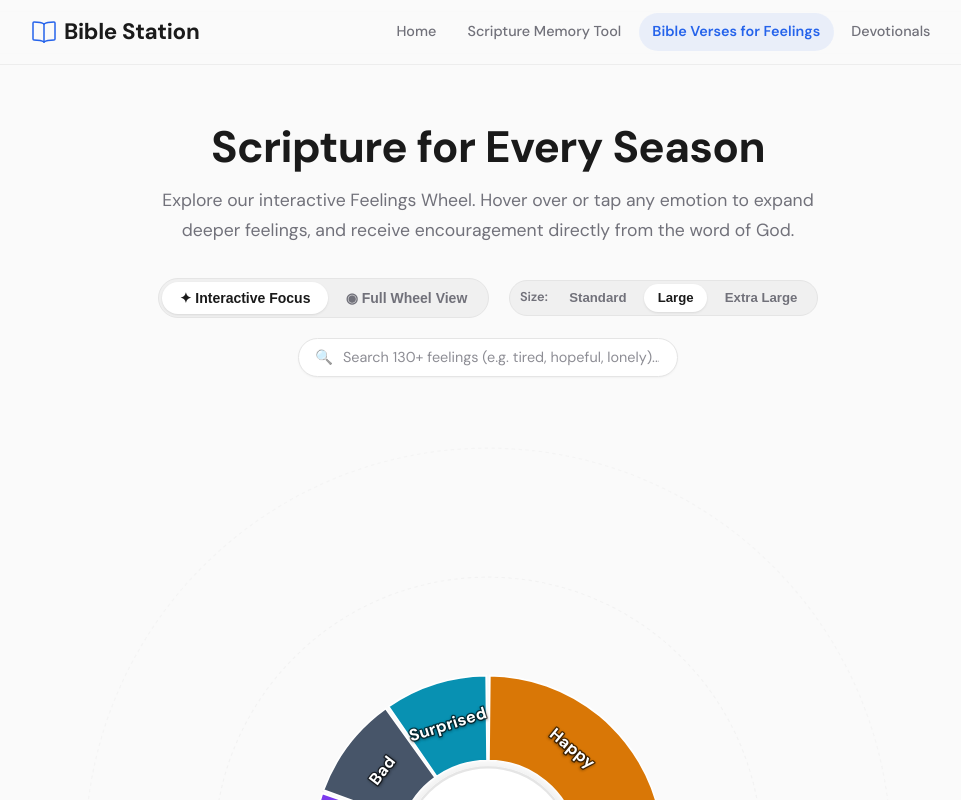
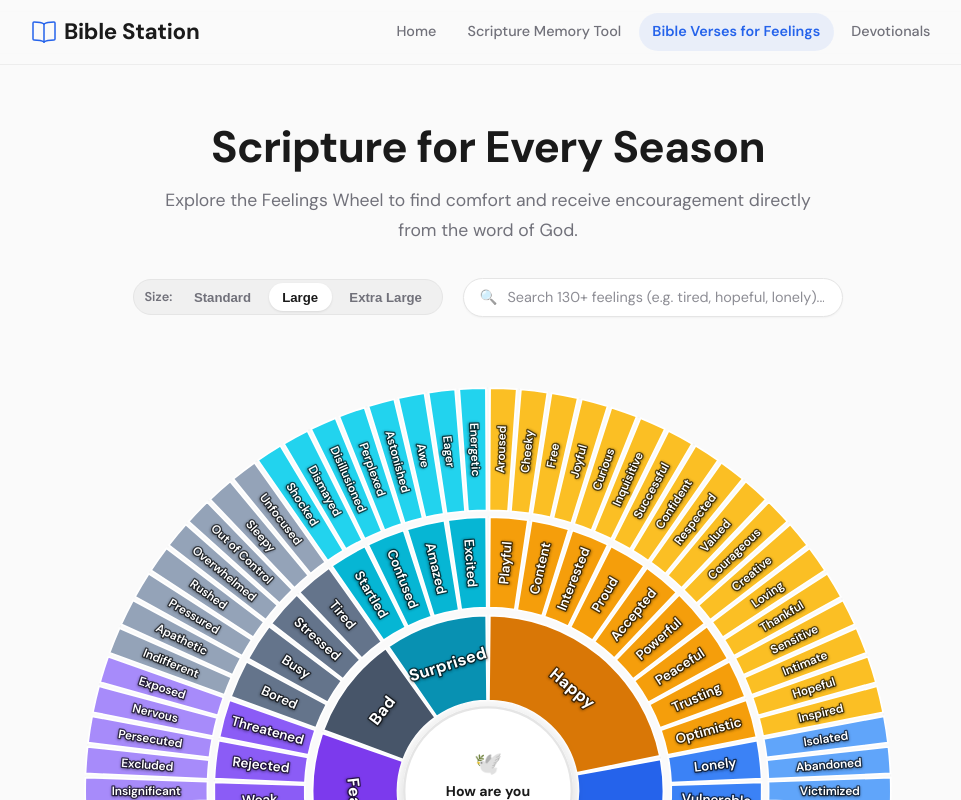
Before and after one commit to haftel/bible-station, a Vue app: page /verses-for-feelings in a window 1280 px wide. Shown: the top 800 px of the page, without its empty margins (152-1113 px from the left). Built offline with nearby package versions, Linux system fonts and the light colour scheme.

Commit message:
feat(feelings-wheel): make full wheel view default and remove interactive references

```diff
--- a/src/views/VersesForFeelingsView.vue
+++ b/src/views/VersesForFeelingsView.vue
@@ -3,29 +3,11 @@
     <header class="page-header">
       <h1 class="page-title">Scripture for Every Season</h1>
       <p class="page-subtitle">
-        Explore our interactive Feelings Wheel. Hover over or tap any emotion to expand deeper feelings,
-        and receive encouragement directly from the word of God.
+        Explore the Feelings Wheel to find comfort and receive encouragement directly from the word of God.
       </p>
 
       <!-- View Controls & Search Bar -->
       <div class="wheel-controls-bar">
-        <div class="mode-toggle-group">
-          <button
-            :class="['toggle-btn', { active: viewMode === 'focus' }]"
-            @click="setMode('focus')"
-            title="Interactive expansion on hover/tap"
-          >
-            ✦ Interactive Focus
-          </button>
-          <button
-            :class="['toggle-btn', { active: viewMode === 'full' }]"
-            @click="setMode('full')"
-            title="Display all 3 tiers of feelings simultaneously"
-          >
-            ◉ Full Wheel View
-          </button>
-        </div>
-
         <!-- Wheel Size Control -->
         <div class="size-toggle-group" role="group" aria-label="Wheel Size">
           <span class="size-group-label">Size:</span>
@@ -142,9 +124,9 @@
         >
           <svg
             viewBox="-380 -380 760 760"
-            :class="['feelings-wheel-svg', `mode-${viewMode}`]"
+            class="feelings-wheel-svg"
             role="img"
-            aria-label="Interactive Feelings Wheel"
+            aria-label="Feelings Wheel"
           >
             <defs>
               <filter id="hub-shadow" x="-30%" y="-30%" width="160%" height="160%">
@@ -292,7 +274,6 @@
                 <text y="-18" class="hub-peace-icon">🕊️</text>
                 <text y="4" class="hub-default-title">How are you</text>
                 <text y="22" class="hub-default-subtitle">feeling?</text>
-                <text y="40" class="hub-default-hint">Hover or tap to expand</text>
               </template>
             </g>
           </svg>
@@ -301,7 +282,7 @@
         <!-- Wheel Hint / Instructions -->
         <p class="wheel-hint-text">
           <span class="hint-bullet">💡</span>
-          <strong>How it works:</strong> Hover or tap a core emotion to expand its sub-feelings, then choose any feeling to load encouraging scripture.
+          <strong>How it works:</strong> Select any emotion on the wheel or search above to load encouraging scripture.
         </p>
       </div>
 
@@ -389,7 +370,7 @@
           <span class="welcome-icon">📖</span>
           <h3 class="welcome-title">Find Encouragement from God's Word</h3>
           <p class="welcome-text">
-            Select or hover over any feeling on the wheel above to see scripture to guide you through what you're experiencing today.
+            Select any feeling on the wheel above to see scripture to guide you through what you're experiencing today.
           </p>
         </div>
       </section>
@@ -468,7 +449,6 @@ import {
 } from '@/data/feelingsWheelData.js'
 
 // ==================== STATE ====================
-const viewMode = ref('focus') // 'focus' | 'full'
 const savedSize = typeof localStorage !== 'undefined' ? localStorage.getItem('feelings_wheel_size') : null
 const wheelSize = ref(savedSize || 'large') // Defaults to 'large' for enhanced desktop legibility
 const searchQuery = ref('')
@@ -476,7 +456,7 @@ const searchFocused = ref(false)
 const copiedRecently = ref(false)
 const showBrowseList = ref(false)
 
-// Active and selected states (INITIALIZED TO NULL - Wheel starts unexpanded!)
+// Active and selected states
 const hoveredFeelingId = ref(null)
 const selectedFeelingId = ref(null)
 const activeCoreId = ref(null)
@@ -525,35 +505,18 @@ const activeTertiary = computed(() => {
 
 // Visible Ring 2 (Secondary) Slices
 const visibleSecondarySlices = computed(() => {
-  if (viewMode.value === 'full') {
   const list = []
   FEELINGS_HIERARCHY.forEach(c => list.push(...c.secondaries))
   return list
-  }
-  // Focus Mode: only show secondaries if a core is active!
-  if (!activeCoreId.value) return []
-  const coreNode = FEELINGS_HIERARCHY.find(c => c.id === activeCoreId.value)
-  return coreNode?.secondaries || []
 })
 
 // Visible Ring 3 (Tertiary) Slices
 const visibleTertiarySlices = computed(() => {
-  if (viewMode.value === 'full') {
   const list = []
   FEELINGS_HIERARCHY.forEach(c => {
     c.secondaries.forEach(s => list.push(...s.tertiaries))
   })
   return list
-  }
-  // Focus Mode: only show tertiaries if activeSecondaryId is active!
-  if (activeSecondaryId.value) {
-    const sec = FEELINGS_INDEX[activeSecondaryId.value]
-    if (!sec) return []
-    const coreNode = FEELINGS_HIERARCHY.find(c => c.id === sec.coreId)
-    const secNode = coreNode?.secondaries.find(s => s.id === activeSecondaryId.value)
-    return secNode?.tertiaries || []
-  }
-  return []
 })
 
 // Verses for selected feeling
@@ -589,7 +552,7 @@ const onWheelMouseLeave = () => {
   collapseTimer = setTimeout(() => {
     hoveredFeelingId.value = null
     if (!selectedFeelingId.value) {
-      // Revert to initial clean unexpanded state
+      // Revert to initial clean state
       activeCoreId.value = null
       activeSecondaryId.value = null
     } else {
@@ -664,50 +627,7 @@ const onSliceEnter = (id) => {
 // Mobile touch tap handler
 const handleTouchTap = (id) => {
   if (!id || !FEELINGS_INDEX[id]) return
-  const node = FEELINGS_INDEX[id]
-
-  // Full Wheel Mode: everything is already visible, select directly
-  if (viewMode.value === 'full') {
   selectFeeling(id)
-    return
-  }
-
-  // Tier 3 (Outer Layer): 1 touch always immediately selects and displays verse!
-  if (node.tier === 3) {
-    activeCoreId.value = node.coreId
-    activeSecondaryId.value = node.parentId
-    selectFeeling(id)
-    return
-  }
-
-  // Tier 2 (Middle Layer / Secondary):
-  // 2nd tap: If this secondary was ALREADY the active secondary at touch touchdown, select it!
-  if (node.tier === 2) {
-    if (touchStartSecondaryId === node.id) {
-      selectFeeling(id)
-    } else {
-      // 1st touch: strictly expand its tertiaries
-      activeCoreId.value = node.coreId
-      activeSecondaryId.value = node.id
-      hoveredFeelingId.value = node.id
-    }
-    return
-  }
-
-  // Tier 1 (Inner Layer / Core):
-  // 2nd tap: If this core was ALREADY the active core with NO secondary active, select it!
-  if (node.tier === 1) {
-    if (touchStartCoreId === node.id && !touchStartSecondaryId) {
-      selectFeeling(id)
-    } else {
-      // 1st touch (or switching from another core / drill-down):
-      // Strictly expand this core's secondaries, NEVER select it!
-      activeCoreId.value = node.id
-      activeSecondaryId.value = null
-      hoveredFeelingId.value = node.id
-    }
-    return
-  }
 }
 
 // Desktop mouse click handler for slices
@@ -715,14 +635,6 @@ const handleSliceClick = (id) => {
   // If a touch interaction just occurred, touch handler already processed it
   if (Date.now() - touchStartTime < 700) return
   if (!id || !FEELINGS_INDEX[id]) return
-
-  const node = FEELINGS_INDEX[id]
-  if (viewMode.value === 'full' || node.tier === 3) {
-    selectFeeling(id)
-    return
-  }
-
-  // On desktop, mouse hover already expanded the slice, so click selects it
   selectFeeling(id)
 }
 
@@ -755,14 +667,6 @@ const resetSelection = () => {
   activeCoreId.value = null
   activeSecondaryId.value = null
   currentVerseIndex.value = 0
-}
-
-const setMode = (mode) => {
-  viewMode.value = mode
-  if (mode === 'focus' && !selectedFeelingId.value) {
-    activeCoreId.value = null
-    activeSecondaryId.value = null
-  }
 }
 
 const setWheelSize = (size) => {
@@ -892,36 +796,6 @@ const getTangentialTransform = (startAngle, endAngle, innerR, outerR) => {
   justify-content: center;
   gap: 1.25rem;
   margin-top: 1rem;
-}
-
-.mode-toggle-group {
-  display: inline-flex;
-  background: #f0f0f0;
-  padding: 3px;
-  border-radius: var(--radius-full);
-  border: 1px solid var(--border-color);
-}
-
-.toggle-btn {
-  background: transparent;
-  border: none;
-  padding: 0.5rem 1.1rem;
-  border-radius: var(--radius-full);
-  font-size: 0.875rem;
-  font-weight: 600;
-  color: var(--text-light);
-  cursor: pointer;
-  transition: all var(--transition-fast);
-}
-
-.toggle-btn.active {
-  background: var(--card-bg);
-  color: var(--text-main);
-  box-shadow: var(--shadow-sm);
-}
-
-.toggle-btn:hover:not(.active) {
-  color: var(--text-main);
 }
 
 /* ==================== SIZE TOGGLE GROUP ==================== */
@@ -1283,13 +1157,6 @@ const getTangentialTransform = (startAngle, endAngle, innerR, outerR) => {
   letter-spacing: -0.15px;
 }
 
-/* In Interactive Focus mode, only a single secondary's sub-feelings are visible,
-   allowing a larger, highly comfortable font size */
-.mode-focus .label-tertiary {
-  font-size: 12.5px;
-  font-weight: 600;
-}
-
 /* Interactive hover magnification */
 .slice-hovered .slice-label,
 .slice-active .slice-label {
@@ -1300,11 +1167,6 @@ const getTangentialTransform = (startAngle, endAngle, innerR, outerR) => {
 .slice-hovered .label-tertiary,
 .slice-active .label-tertiary {
   font-size: 12px;
-}
-
-.mode-focus .slice-hovered .label-tertiary,
-.mode-focus .slice-active .label-tertiary {
-  font-size: 13.5px;
 }
 
 /* Center Hub Styling */
@@ -1340,14 +1202,6 @@ const getTangentialTransform = (startAngle, endAngle, innerR, outerR) => {
   font-size: 12.5px;
   font-weight: 700;
   fill: var(--text-main);
-  text-anchor: middle;
-}
-
-.hub-default-hint {
-  font-family: var(--body-font);
-  font-size: 9.5px;
-  font-weight: 500;
-  fill: var(--text-light);
   text-anchor: middle;
 }
 
@@ -1735,20 +1589,8 @@ const getTangentialTransform = (startAngle, endAngle, innerR, outerR) => {
     gap: 0.75rem;
   }
 
-  .mode-toggle-group {
-    width: 100%;
-    justify-content: center;
-  }
-
   .size-toggle-group {
     display: none;
-  }
-
-  .toggle-btn {
-    flex: 1;
-    text-align: center;
-    padding: 0.5rem 0.6rem;
-    font-size: 0.8rem;
   }
 
   .search-box-wrapper {
```
Also changed, not shown: 2 other files (tests, documents, lock files or other folders). Lines whose indentation alone changed are shown as unchanged.
